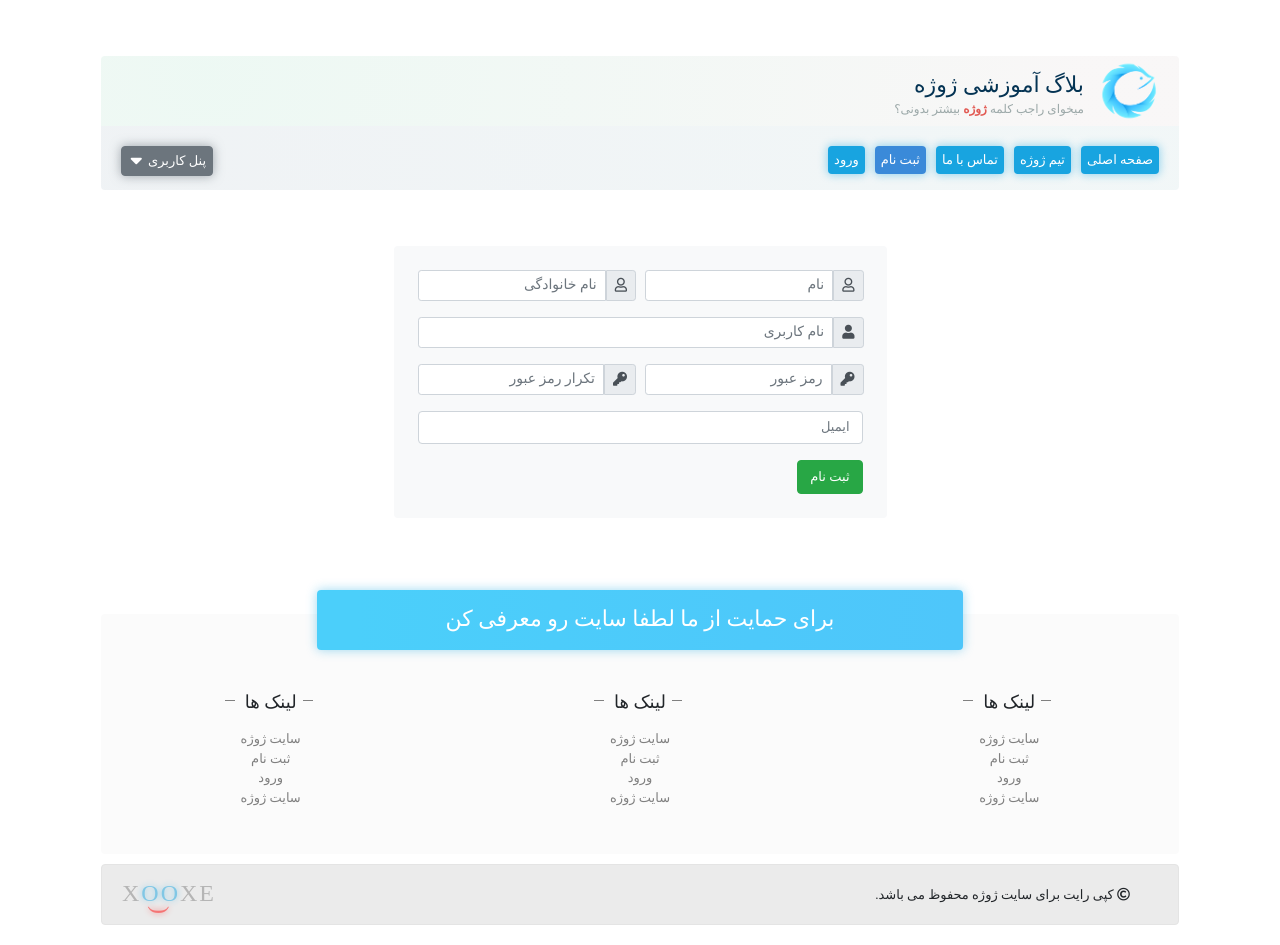
After one commit to xooxe/xooxe-blog, a Django app: page /register in a window 1280 px wide. The commit adds this page. Run offline with Django 3.2, Linux system fonts and the light colour scheme; some libraries are stand-ins or nearby versions; some web fonts are replaced.

Commit message:
add template pages

```diff
--- a/xooxe/pages/urls.py
+++ b/xooxe/pages/urls.py
@@ -3,5 +3,8 @@ from . import views
 
 urlpatterns = [
     path('' , views.index , name='index'),
-    path('about' , views.about , name='about')
+    path('about' , views.about , name='about'),
+    path('register' , views.register , name='register'),
+    path('login' , views.login , name='login'),
+    path('contact' , views.contact , name='contact')
 ]
--- a/xooxe/pages/views.py
+++ b/xooxe/pages/views.py
@@ -8,3 +8,12 @@ def index(request):
 
 def about(request):
     return render(request , 'pages/about.html')
+
+def register(request):
+    return render(request , 'pages/register.html')
+
+def login(request):
+    return render(request , 'pages/login.html')
+
+def contact(request):
+    return render(request , 'pages/contact.html')
--- a/xooxe/templates/base.html
+++ b/xooxe/templates/base.html
@@ -10,7 +10,7 @@
     <link rel="stylesheet" href="{% static 'css/all.min.css' %}">
     <link rel="stylesheet" href="{% static 'css/bootstrap/bootstrap.min.css' %}">
     <link rel="stylesheet" href="{% static 'css/main.css' %}">
-    <title>Document</title>
+    <title>بلاگ ژوژه</title>
 </head>
 <body>
     {% include 'partials/_navbar.html' %}
--- a/xooxe/templates/pages/about.html
+++ b/xooxe/templates/pages/about.html
@@ -1,5 +1,5 @@
 {% extends 'base.html' %}
 
-{% block content%}
+{% block content %}
 
 {% endblock %}
--- /dev/null
+++ b/xooxe/templates/pages/register.html
@@ -0,0 +1,64 @@
+{% extends 'base.html' %}
+
+{% block content %}
+<div class="container">
+        <div class="container">
+            <div class="row justify-content-center">
+                <div class="col-6 align-self-center">
+                <div class="bg-light my-5 mx-3 px-4 py-4 rounded">
+                    <form>
+                        <div class="form-row">
+                            <div class="input-group input-group-sm mb-3 col-md-6">
+                                <div class="input-group-prepend">
+                                    <span class="input-group-text" id="inputGroup-sizing-sm">
+                                        <i class="far fa-user"></i>
+                                    </span>
+                                </div>
+                                <input type="text" class="form-control" aria-label="Small" aria-describedby="inputGroup-sizing-sm" placeholder="نام">
+                            </div>
+                            <div class="input-group input-group-sm mb-3 col-md-6">
+                                <div class="input-group-prepend">
+                                    <span class="input-group-text" id="inputGroup-sizing-sm">
+                                        <i class="far fa-user"></i>
+                                    </span>
+                                </div>
+                                <input type="text" class="form-control" aria-label="Small" aria-describedby="inputGroup-sizing-sm" placeholder="نام خانوادگی">
+                            </div>
+                            <div class="input-group input-group-sm mb-3 col-md-12">
+                                <div class="input-group-prepend">
+                                    <span class="input-group-text" id="inputGroup-sizing-sm">
+                                        <i class="fas fa-user"></i>
+                                    </span>
+                                </div>
+                                <input type="text" class="form-control" aria-label="Small" aria-describedby="inputGroup-sizing-sm" placeholder="نام کاربری">
+                            </div>
+                            <div class="input-group input-group-sm mb-3 col-md-6">
+                                <div class="input-group-prepend">
+                                    <span class="input-group-text" id="inputGroup-sizing-sm">
+                                       <i class="fas fa-key"></i>
+                                    </span>
+                                </div>
+                                <input type="text" class="form-control" aria-label="Small" aria-describedby="inputGroup-sizing-sm" placeholder="رمز عبور">
+                            </div>
+                            <div class="input-group input-group-sm mb-3 col-md-6">
+                                <div class="input-group-prepend">
+                                    <span class="input-group-text" id="inputGroup-sizing-sm">
+                                        <i class="fas fa-key"></i>
+                                    </span>
+                                </div>
+                                <input type="text" class="form-control" aria-label="Small" aria-describedby="inputGroup-sizing-sm" placeholder="تکرار رمز عبور">
+                            </div>
+                        </div>
+                        <div class="form-group">
+                            <input type="email" class="form-control" id="inputEmail" placeholder="ایمیل">
+                        </div>
+                        <button type="submit" class="btn btn-success">ثبت نام</button>
+                    </form>
+                </div>
+            </div>
+        </div>
+    </div>
+</div>
+
+
+{% endblock %}
--- a/xooxe/templates/partials/_navbar.html
+++ b/xooxe/templates/partials/_navbar.html
@@ -12,20 +12,50 @@
             </div>
             <div class="linksTop">
                 <ul class="links">
-                    <li class="nav-item active">
-                    <a class="nav-link" href="#">صفحه اصلی <span class="sr-only">(current)</span></a>
+                    <li
+                        {% if '/' == request.path %}
+                            class="nav-item active"
+                        {% else %}
+                            class="nav-item"
+                        {% endif %}
+                    >
+                    <a class="nav-link" href="{% url 'index' %}">صفحه اصلی </a>
                     </li>
-                    <li class="nav-item active">
-                        <a class="nav-link" href="#">تیم ژوژه<span class="sr-only">(current)</span></a>
+                    <li
+                        {% if 'about' in request.path %}
+                            class="nav-item active"
+                        {% else %}
+                            class="nav-item"
+                        {% endif %}
+                    >
+                        <a class="nav-link" href="{% url 'about' %}">تیم ژوژه</a>
                     </li>
-                    <li class="nav-item active">
-                        <a class="nav-link" href="#">تماس با ما<span class="sr-only">(current)</span></a>
+                    <li
+                        {% if 'contact' in request.path %}
+                            class="nav-item active"
+                        {% else %}
+                            class="nav-item"
+                        {% endif %}
+                    >
+                        <a class="nav-link" href="{% url 'contact' %}">تماس با ما</a>
                     </li>
-                    <li class="nav-item active">
-                        <a class="nav-link" href="#">ثبت نام<span class="sr-only">(current)</span></a>
+                    <li
+                        {% if 'register' in request.path %}
+                            class="nav-item active"
+                        {% else %}
+                            class="nav-item"
+                        {% endif %}
+                    >
+                        <a class="nav-link" href="{% url 'register' %}">ثبت نام</a>
                     </li>
-                    <li class="nav-item active">
-                        <a class="nav-link" href="#">ورود<span class="sr-only">(current)</span></a>
+                    <li
+                        {% if 'login' in request.path %}
+                            class="nav-item active"
+                        {% else %}
+                            class="nav-item"
+                        {% endif %}
+                    >
+                        <a class="nav-link" href="{% url 'login' %}">ورود</a>
                     </li>
                 </ul>
                 <div class="usersTop">
--- a/xooxe/xooxe/static/css/main.css
+++ b/xooxe/xooxe/static/css/main.css
@@ -113,7 +113,9 @@ body {
     display: inline-block !important;
     margin-left: 6px;
 }
-
+.links li.active .nav-link {
+    background-color: #1a77d4d9;
+}
 /* categury */
 .content {
     position: relative;
@@ -609,3 +611,29 @@ footer {
     font-size: 14px;
     color: #ffffff;
 }
+
+/* form styles */
+.form-group label {
+    font-size: 13px !important;
+}
+.form-group input {
+    font-size: 13px;
+}
+form button , form textarea{
+    font-size: 13px !important;
+}
+
+/* change rtl input style */
+.input-group-sm>.input-group-prepend>.input-group-text {
+    border-top-right-radius: .2rem !important;
+    border-bottom-right-radius: .2rem !important;
+    border-top-left-radius: 0 !important;
+    border-bottom-left-radius: 0 !important;
+}
+
+.input-group-sm>.form-control {
+    border-top-left-radius: .2rem !important;
+    border-bottom-left-radius: .2rem !important;
+    border-top-right-radius: 0 !important;
+    border-bottom-right-radius: 0 !important;
+}
```
Also changed, not shown: xooxe/static/css/main.css (+29 -0 lines), xooxe/templates/pages/contact.html (added, +33 -0 lines), xooxe/templates/pages/login.html (added, +27 -0 lines).
